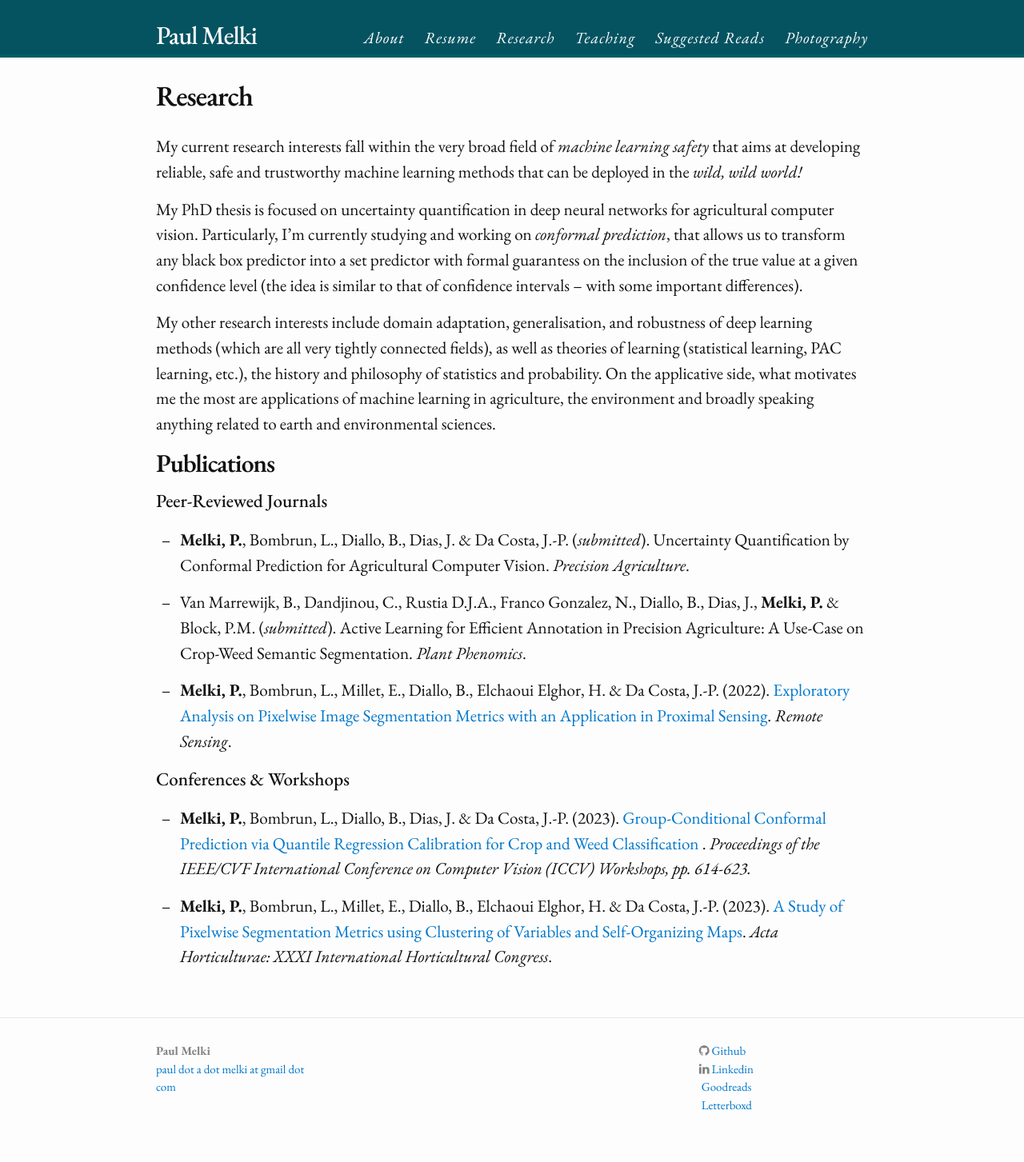
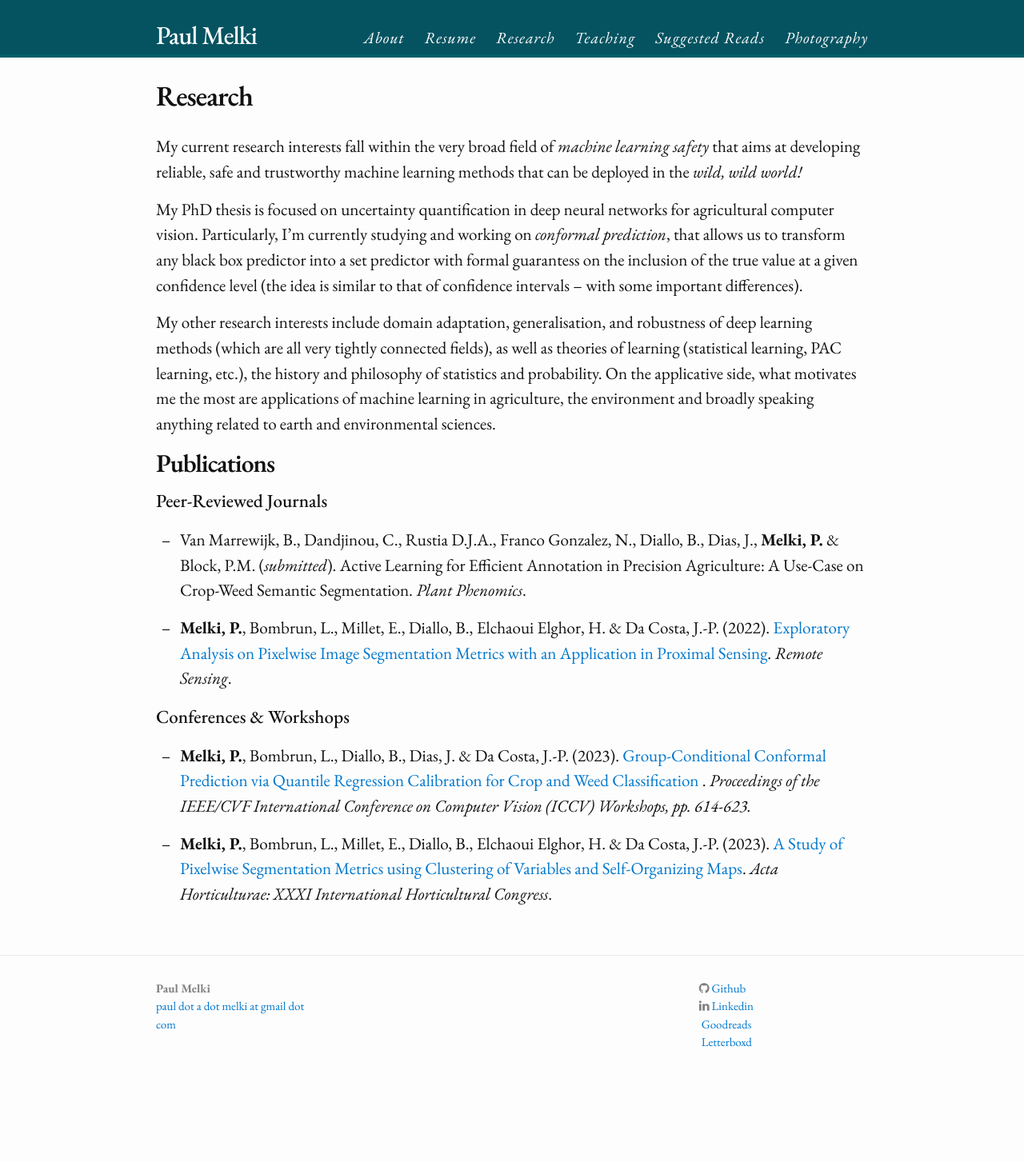
Before and after one commit to paulmelki/paulmelki.github.io, a Jekyll site: the page built from research.md, in a window 1280 px wide. Shown: the whole page at 80% size. Built offline with Jekyll 4.4.1, drawn with Linux system fonts in a browser that asks for light colours; nearby versions of some CDN libraries; some web fonts are replaced; after the commit the page ends 1375 px from its top, so only the background shows below that.

Commit message:
Update research.md

```diff
--- a/research.md
+++ b/research.md
@@ -21,8 +21,6 @@ I also offer [a three-page research statement](/docs/svm-research-statement.pdf)
 ## Peer-Reviewed Journals
 
 
-- **Melki, P.**, Bombrun, L., Diallo, B., Dias, J. & Da Costa, J.-P. (*submitted*). Uncertainty Quantification by Conformal Prediction for Agricultural Computer Vision. *Precision Agriculture*.
-
 - Van Marrewijk, B., Dandjinou, C., Rustia D.J.A., Franco Gonzalez, N., Diallo, B., Dias, J., **Melki, P.** & Block, P.M. (*submitted*). Active Learning for Efficient Annotation in Precision Agriculture: A Use-Case on Crop-Weed Semantic Segmentation. *Plant Phenomics*.
 
 - **Melki, P.**, Bombrun, L., Millet, E., Diallo, B., Elchaoui Elghor, H. & Da Costa, J.-P. (2022). [Exploratory Analysis on Pixelwise Image Segmentation Metrics with an Application in Proximal Sensing](https://www.mdpi.com/2072-4292/14/4/996). *Remote Sensing*.
```
